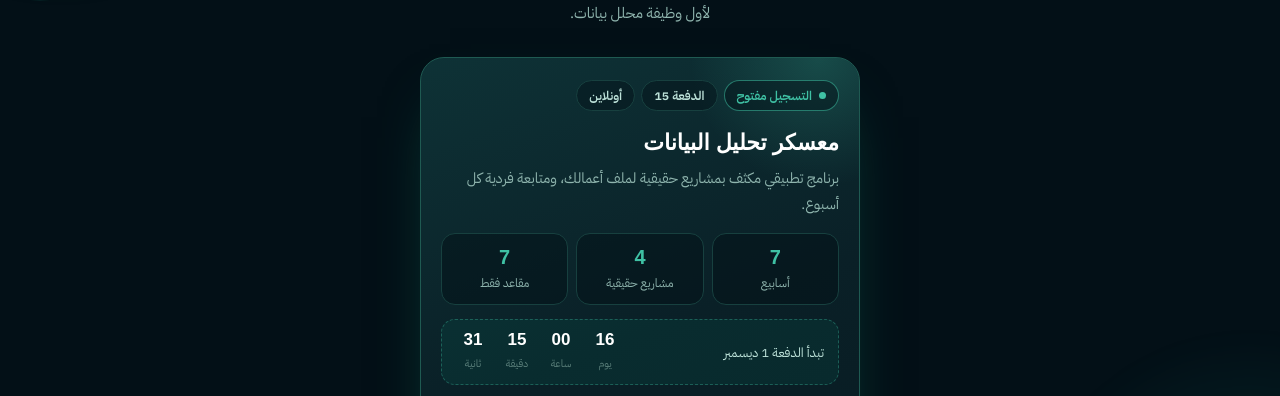
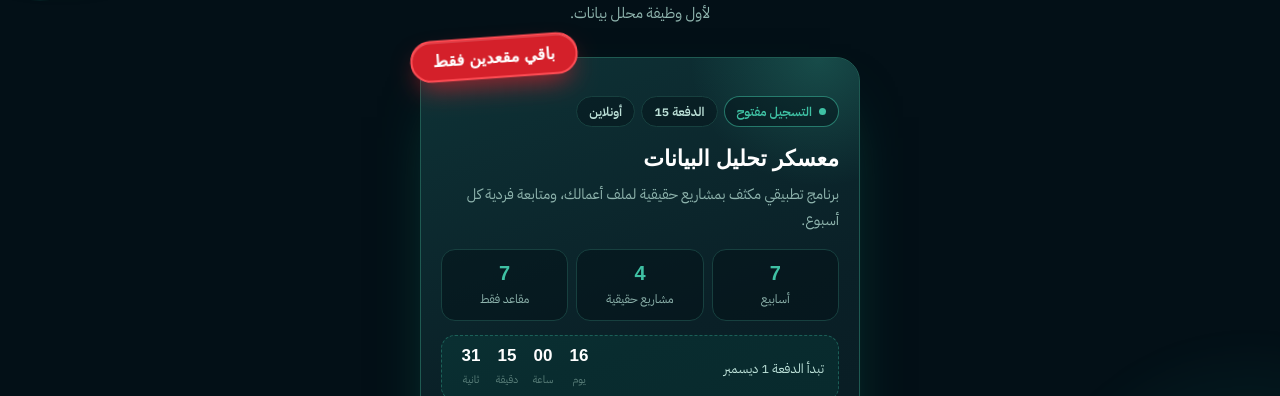
Before and after one commit to ohoodhussain/nawah-links, a plain HTML site: page index.html in a window 1280 px wide. Shown: the part 250-646 px from the top of the page. Drawn offline with Linux system fonts and the light colour scheme; a web font is replaced by a local one.

Commit message:
Add red seats-left badge; keep countdown label on one line
Co-Authored-By: Claude Opus 5.5 <noreply@anthropic.com>

```diff
--- a/index.html
+++ b/index.html
@@ -55,13 +55,23 @@
   .bio{color:var(--muted);font-size:15px;line-height:1.8;text-align:center;margin-block-start:12px;max-width:340px;animation:rise .6s .15s ease both}
 
   /* featured bootcamp card */
+  .feature-wrap{position:relative;width:100%;margin-block-start:30px;animation:rise .6s .2s ease both}
+  .sticker{
+    position:absolute;z-index:2;inset-block-start:-20px;inset-inline-end:-8px;
+    font-family:"Alexandria",sans-serif;font-weight:700;font-size:16px;color:#fff;white-space:nowrap;
+    padding:9px 20px;border-radius:999px;
+    background:#d4202a;border:2px solid #ff4d55;
+    box-shadow:0 12px 26px -8px rgba(212,32,42,.85),inset 0 1px 0 rgba(255,255,255,.25);
+    transform:rotate(-4deg);animation:nudge 2.8s ease-in-out infinite;
+  }
+  @keyframes nudge{0%,100%{transform:rotate(-4deg) scale(1)}50%{transform:rotate(-4deg) scale(1.06)}}
   .feature{
-    margin-block-start:30px;width:100%;
-    position:relative;border-radius:24px;padding:22px 20px 20px;
+    width:100%;
+    position:relative;border-radius:24px;padding:38px 20px 20px;
     background:linear-gradient(160deg,#0e3236 0%,#0a2027 55%,#081b22 100%);
     border:1px solid #1f5a52;
     box-shadow:0 30px 60px -30px rgba(24,165,122,.55);
-    overflow:hidden;animation:rise .6s .2s ease both;
+    overflow:hidden;
   }
   .feature::before{content:"";position:absolute;width:260px;height:260px;border-radius:50%;
     inset-block-start:-130px;inset-inline-start:-90px;
@@ -80,9 +90,9 @@
 
   .countdown{margin-block-start:14px;display:flex;align-items:center;justify-content:space-between;gap:10px;position:relative;
     padding:10px 14px;border-radius:14px;background:rgba(8,121,103,.14);border:1px dashed rgba(63,193,164,.35)}
-  .countdown .lbl{font-size:13px;color:var(--mint)}
-  .countdown .t{display:flex;gap:10px;direction:rtl}
-  .countdown .u{text-align:center;min-width:34px}
+  .countdown .lbl{font-size:13px;color:var(--mint);white-space:nowrap}
+  .countdown .t{display:flex;gap:6px;direction:rtl}
+  .countdown .u{text-align:center;min-width:30px}
   .countdown .u b{display:block;font-family:"Alexandria",sans-serif;font-size:17px;font-weight:700;font-variant-numeric:tabular-nums}
   .countdown .u small{font-size:10.5px;color:var(--dim)}
 
@@ -152,6 +162,9 @@
   </div>
   <p class="bio">نساعدك تنتقل من «تعلمت تحليل البيانات» إلى مرشح قوي لأول وظيفة محلل بيانات.</p>
 
+  <div class="feature-wrap">
+  <!-- Seats-left sticker: change the text when seats change -->
+  <span class="sticker">باقي مقعدين فقط</span>
   <section class="feature" aria-labelledby="bc-title">
     <div class="tag-row">
       <span class="pill live"><i></i>التسجيل مفتوح</span>
@@ -190,6 +203,7 @@
     </a>
     <p class="note">بعد تعبئة النموذج، حنتواصل معاك لتأكيد التسجيل وتوضيح خيارات الدفع</p>
   </section>
+  </div>
 
   <nav class="links" aria-label="روابط">
     <a class="link" href="https://nawahacademy.com" target="_blank" rel="noopener">
```
